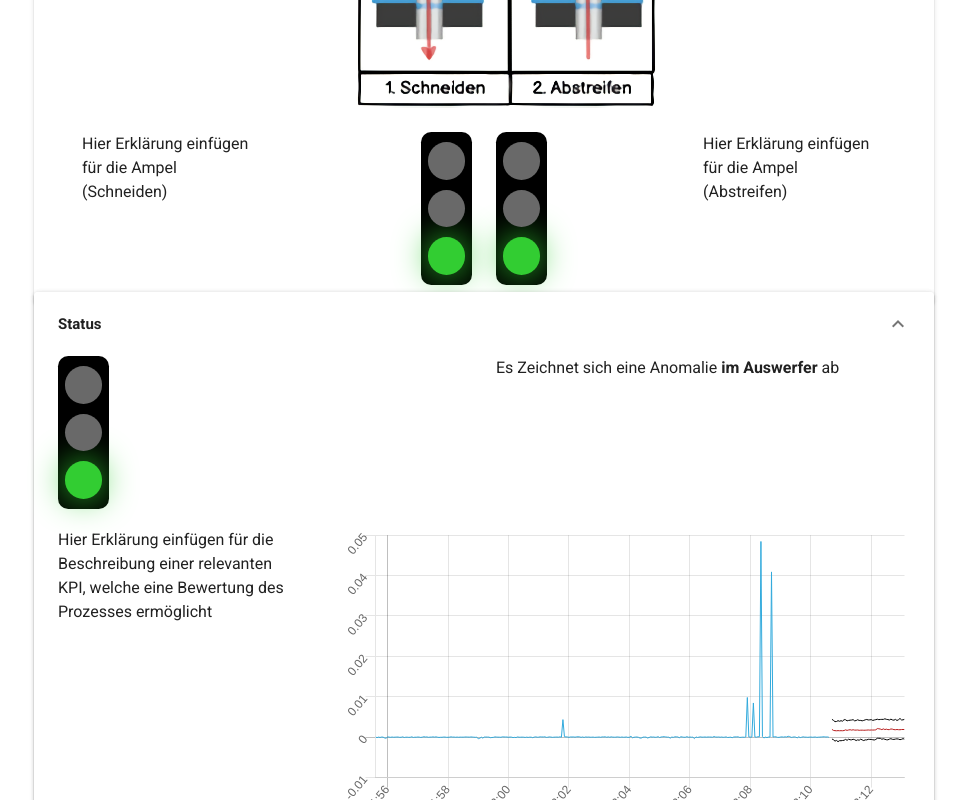
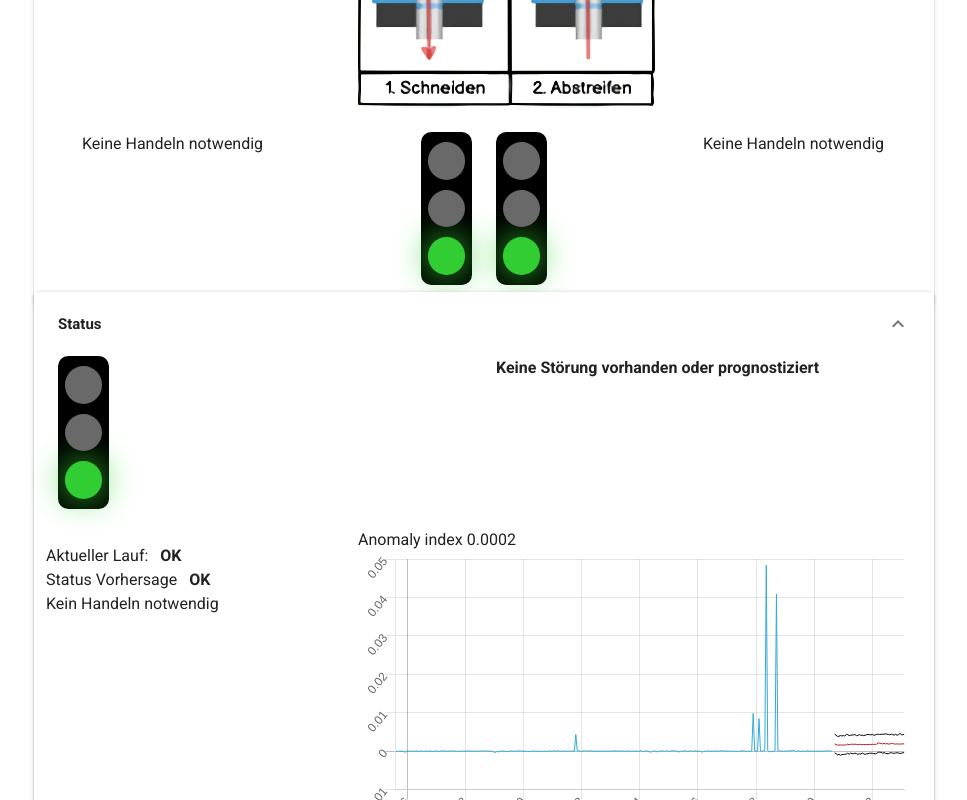
Before and after one commit to Senseering/spaicer-fineblanking-prototype, a Vue app: page / in a window 1280 px wide. Shown: the part 380-1180 px from the top of the page, without its empty margins (156-1123 px from the left). Built offline with nearby package versions, Linux system fonts and the light colour scheme.

Commit message:
added texts

```diff
--- a/src/components/Chart/LineDataStatus.vue
+++ b/src/components/Chart/LineDataStatus.vue
@@ -1,6 +1,8 @@
 <template>
   <div style="position: relative; height:100%; width:100%">
+    <div class="ml-7">Anomaly index {{anomalyIndex}}</div>
     <canvas ref="canvas"></canvas>
+
     <v-overlay absolute v-if="loading">
       <v-progress-circular indeterminate size="32"></v-progress-circular>
     </v-overlay>
@@ -231,7 +233,26 @@ export default {
     }
   },
   watch: {},
-  computed: {},
+  computed: {
+    anomalyIndex() {
+      if (this.chart && this.chart.data.datasets[0]) {
+        return (
+          Math.round(
+            Math.abs(
+              this.chart.data.datasets[0].data[
+                this.chart.data.datasets[0].data.length - 1
+              ] -
+                this.chart.data.datasets[1].data[
+                  this.chart.data.datasets[0].data.length - 1
+                ]
+            ) * 100000
+          ) / 10000
+        );
+      } else {
+        return 0;
+      }
+    }
+  },
   beforeDestroy() {}
 };
 </script>
--- a/src/components/Left.vue
+++ b/src/components/Left.vue
@@ -12,7 +12,15 @@
       </v-col>
     </v-row>
     <v-row>
-      <v-col class="ml-12">Hier Erklärung einfügen für die Ampel (Schneiden)</v-col>
+      <v-col class="ml-12">
+        <div
+          v-if="lightStatusAbstreifen==='red'"
+        >Anomalie prognostiziert, Werkzeugwartung erforderlich.</div>
+        <div
+          v-else-if="lightStatusAbstreifen==='yellow'"
+        >Anomalie prognostiziert, Werkzeugwartung möglicherweise bald erforderlich</div>
+        <div v-else>Keine Handeln notwendig</div>
+      </v-col>
       <v-col align="end">
         <div v-if="lightStatusSchneiden==='red'">
           <span class="css-ampel ampelrot">
@@ -47,7 +55,15 @@
           </span>
         </div>
       </v-col>
-      <v-col class="mr-12">Hier Erklärung einfügen für die Ampel (Abstreifen)</v-col>
+      <v-col class="mr-12">
+        <div
+          v-if="lightStatusAbstreifen==='red'"
+        >Anomalie prognostiziert, Werkzeugwartung erforderlich.</div>
+        <div
+          v-else-if="lightStatusAbstreifen==='yellow'"
+        >Anomalie prognostiziert, Werkzeugwartung möglicherweise bald erforderlich</div>
+        <div v-else>Keine Handeln notwendig</div>
+      </v-col>
     </v-row>
   </v-card>
 </template>
--- a/src/components/Right.vue
+++ b/src/components/Right.vue
@@ -37,14 +37,26 @@
                     <strong>im Auswerfer</strong>
                     ab
                   </div>
-                  <div v-else>Alles gut</div>
+                  <div v-else>
+                    <strong>Keine Störung vorhanden oder prognostiziert</strong>
+                  </div>
                 </v-col>
               </v-row>
             </v-card>
             <v-row>
-              <v-col>Hier Erklärung einfügen für die Beschreibung einer relevanten KPI, welche eine Bewertung des Prozesses ermöglicht</v-col>
               <v-col>
-                <v-card flat height="300">
+                <v-row class="pt-7">
+                  Aktueller Lauf:
+                  <strong class="ml-3">OK</strong>
+                </v-row>
+                <v-row>
+                  Status Vorhersage
+                  <strong class="ml-3">OK</strong>
+                </v-row>
+                <v-row>Kein Handeln notwendig</v-row>
+              </v-col>
+              <v-col>
+                <v-card flat height="300" class="pb-3">
                   <LineDataStatus @red="red" @yellow="yellow" @green="green" />
                 </v-card>
               </v-col>
@@ -92,10 +104,32 @@
                     width="120"
                   />
                 </v-col>
-                <v-col>Lorem ipsum dolor sit amet, consectetur adipiscing elit. Duis quis commodo metus. In in fringilla nisi. Suspendisse potenti. Quisque lobortis purus ac nisi eleifend, sit amet commodo nisi imperdiet. Suspendisse vitae ultricies nisl, nec porttitor tortor. Pellentesque consectetur varius augue ut feugiatuada libero eleifend ut. Suspendisse vol</v-col>
+                <v-col>
+                  <v-card flat>
+                    <v-card-title>Lokale Anomalie vorhergesagt in X:</v-card-title>
+                    <v-card-subtitle>Empfohlende Maßnahmen, basierend auf historischen Ereignissen:</v-card-subtitle>
+                    <v-card-text>
+                      <v-container>
+                        <v-row>Werkzeugwechsel: 99%</v-row>
+                        <v-row>Wartung Werkzeug: 75%</v-row>
+                        <v-row>Anhalten des aktuellen Prozesses: 70%</v-row>
+                      </v-container>
+                    </v-card-text>
+                  </v-card>
+                </v-col>
               </v-row>
               <v-row>
-                <v-col>Lorem ipsum dolor sit amet, consectetur adipiscing elit. Duis quis commodo metus. In in fringilla nisi. Suspendisse potenti. Quisque lobortis purus ac nisi eleifend, sit amet commodo nisi imperdiet. Suspendisse vitae ultricies nisl, nec porttitor tortor. Pellentesque consectetur varius augue ut feugiatuada libero eleifend ut. Suspendisse vol</v-col>
+                <v-card flat>
+                  <v-card-title>Lokale Anomalie vorhergesagt in Y:</v-card-title>
+                  <v-card-subtitle>Empfohlende Maßnahmen, basierend auf historischen Ereignissen:</v-card-subtitle>
+                  <v-card-text>
+                    <v-container>
+                      <v-row>Werkzeugwechsel: 99%</v-row>
+                      <v-row>Wartung Werkzeug: 75%</v-row>
+                      <v-row>Anhalten des aktuellen Prozesses: 70%</v-row>
+                    </v-container>
+                  </v-card-text>
+                </v-card>
                 <v-col>
                   <v-img
                     alt="Vuetify Logo"
@@ -112,11 +146,25 @@
           <div v-if="i===3">
             <v-row>
               <v-col>
-                <v-card class max-width="600" height="100%">
-                  <DataStreams />
+                <v-card class="pb-7" max-width="600" height="500">
+                  <LineDataStatus />
                 </v-card>
               </v-col>
-              <v-col>Lorem ipsum dolor sit amet, consectetur adipiscing elit. Duis quis commodo metus. In in fringilla nisi. Suspendisse potenti. Quisque lobortis purus ac nisi eleifend, sit amet commodo nisi imperdiet. Suspendisse vitae ultricies nisl, nec porttitor tortor. Pellentesque consectetur varius augue ut feugiat. Maecenas eget ultrices ante, tempor euismod nisi. Integer placerat efficitur orci, ac malesuada libero eleifend ut. Suspendisse volutpat sodales augue, sit amet commodo quam gravida nec. Integer bibendum tincidunt lacus, id molestie nulla suscipit ullamcorper. Vivamus accumsan, nisi eu sagittis interdum, elit eros cursus lorem, nec semper massa ante vel nunc. Donec rutrum diam orci, in dignissim nulla aliquam feugiat.</v-col>
+              <v-col>
+                <v-row>
+                  <strong>Produktionslinie:</strong>
+                  <br />Qualität der aktuellen Vorhersage, basierend auf aktiven Sensoren: 0.85
+                </v-row>
+
+                <v-row>
+                  Status Sensor (Schneiden):
+                  <strong class="ml-3">OK</strong>
+                </v-row>
+                <v-row>
+                  Status Sensor (Schneiden):
+                  <strong class="ml-3">OK</strong>
+                </v-row>
+              </v-col>
             </v-row>
           </div>
         </v-expansion-panel-content>
@@ -141,18 +189,18 @@
 </template>
 
 <script>
-import DataStreams from "./Chart/DataStreams.vue";
+//import DataStreams from "./Chart/DataStreams.vue";
 import LineDataStatus from "./Chart/LineDataStatus.vue";
 
 export default {
   components: {
-    LineDataStatus,
-    DataStreams
+    LineDataStatus
+    //DataStreams
   },
   data: () => ({
     dialog: false,
     panel: 0,
-    counter: 1,
+    counter: 2,
     anomalyInfoTo: null,
     lightStatus: "green",
     interval: null,
@@ -166,20 +214,21 @@ export default {
       {
         name: "Auswerfer Widerstand erhöht",
         category: 1,
-        description: "Hier könnte ihre beschreibung stehen 1"
+        description: "Es scheint als wäre der Widerstand im Auswerfer erhöht."
       },
       {
         name: "Werkzeug laut",
         category: 1,
-        description: "Hier könnte ihre beschreibung stehen 2"
+        description:
+          "Es wurde eine erhöhte Lautstärke beim Abstreifprozess im Werkzeug festgestellt. "
       },
       {
-        name: "Motor X dreht zu schnell ",
+        name: "Bandvorschub blockiert",
         category: 2,
-        description: "Hier könnte ihre beschreibung stehen 3"
+        description: ""
       },
       {
-        name: "Motor Y brennt",
+        name: "Motor brennt",
         category: 2,
         description: "Hier könnte ihre beschreibung stehen 4"
       }
```
